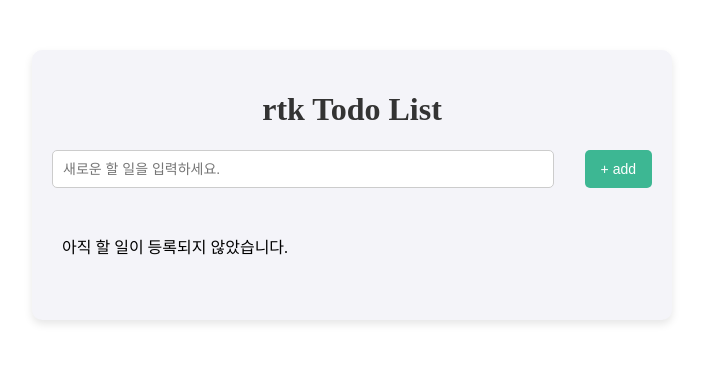
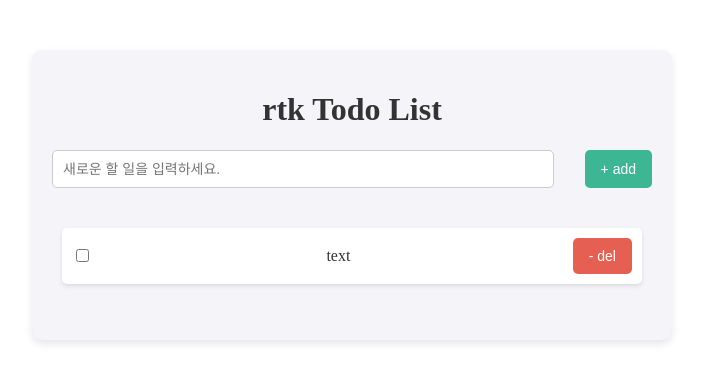
Before and after one commit to lyra-j/react-rtx-practice, a React (Vite) app in the folder rtx_todolist01/: page / in a window 1280 px wide. Shown: the top 382 px of the page, without its empty margins (288-991 px from the left). Built offline with nearby package versions, Linux system fonts and the light colour scheme.

Commit message:
refact: 리덕스 예제 실습

```diff
--- a/rtx_todolist01/package.json
+++ b/rtx_todolist01/package.json
@@ -12,6 +12,8 @@
   "dependencies": {
     "react": "^18.3.1",
     "react-dom": "^18.3.1",
+    "react-redux": "^9.2.0",
+    "redux": "^5.0.1",
     "styled-components": "^6.1.14"
   },
   "devDependencies": {
--- a/rtx_todolist01/src/App.jsx
+++ b/rtx_todolist01/src/App.jsx
@@ -1,108 +1,38 @@
 import React, { useState, useEffect, useRef } from "react";
+import { useSelector } from "react-redux";
 import styled from "styled-components";
+import TodoForm from "./components/TodoForm";
+import TodoListBoard from "./components/TodoListBoard";
 
 function App() {
-  const [todos, setTodos] = useState([]); // 전체 투두 목록 관리
-  const [inputTodo, setInputTodo] = useState(""); // 투두 작성 input
-
-  const inputRef = useRef(); //
+  const { todos } = useSelector((state) => state.todos);
+  // useEffect(() => {
+  //   JSON.parse(localStorage.getItem("todos"));
+  // }, []);
 
   // 로컬스토리지에서 할 일 목록 불러오기, 첫 렌더링시에만
-  useEffect(() => {
-    const savedTodos = localStorage.getItem("todos");
-    if (savedTodos) {
-      try {
-        setTodos(JSON.parse(savedTodos));
-      } catch (error) {
-        console.error("로컬스토리지 데이터 불러오기 오류!!", error);
-        setTodos([]); // 오류시 빈 배열
-      }
-    }
-  }, []);
+  // useEffect(() => {
+  //   const savedTodos = localStorage.getItem("todos");
+  //   if (savedTodos) {
+  //     try {
+  //       [JSON.parse(savedTodos)];
+  //     } catch (error) {
+  //       console.error("로컬스토리지 데이터 불러오기 오류!!", error);
+  //       []; // 오류시 빈 배열
+  //     }
+  //   }
+  // }, []);
 
   // 로컬스토리지에 할 일 목록 저장, todos에 변동이 생길 때 마다
   useEffect(() => {
     localStorage.setItem("todos", JSON.stringify(todos));
   }, [todos]);
 
-  //  할 일 추가 로직
-  const handleAddTodo = (e) => {
-    e.preventDefault(); // 새로고침 방지
-
-    const newTodo = {
-      id: Date.now(),
-      text: inputTodo,
-      completed: false,
-    };
-
-    // 아무값도 입력되지 않았다면 추가 x
-    if (inputTodo.trim() === "") {
-      alert(`할 일을 입력해주세요~`);
-      return;
-    }
-
-    setTodos((prevTodos) => [...prevTodos, newTodo]);
-    setInputTodo("");
-    // alert(`새로운 할 일이 추가되었습니다.`);
-    inputRef.current.focus();
-  };
-
-  // 할 일 완료 여부 토글 로직
-  const handleToggleCompleted = (id) => {
-    const toggleCompleted = todos.map((todo) => {
-      return todo.id === id ? { ...todo, completed: !todo.completed } : todo;
-    });
-
-    setTodos(toggleCompleted);
-  };
-
-  // 할 일 삭제 로직
-  const handleDeleteTodo = (id) => {
-    const deleteTodo = todos.filter((todo) => {
-      return todo.id !== id;
-    });
-
-    setTodos(deleteTodo);
-    // alert(`할 일이 삭제되었습니다.`);
-  };
-
   return (
     <MainContainer>
       <Header>rtk Todo List</Header>
-      {/* 할 일 form */}
-      <FormContainer onSubmit={handleAddTodo}>
-        <Input
-          ref={inputRef}
-          type="text"
-          value={inputTodo}
-          onChange={(e) => setInputTodo(e.target.value)}
-          placeholder="새로운 할 일을 입력하세요."
-        />
-        <Button type="submit">+ add</Button>
-      </FormContainer>
-
-      {/* 할 일 목록 , 여러줄을 return시 ()묶는것 잊지말자!!*/}
-      <TodoList>
-        {!todos.length ? (
-          <p>아직 할 일이 등록되지 않았습니다.</p>
-        ) : (
-          todos.map((todo) => {
-            return (
-              <TodoItem key={todo.id}>
-                <CheckBox
-                  type="checkbox"
-                  checked={todo.completed}
-                  onChange={() => handleToggleCompleted(todo.id)}
-                />
-                <TodoText>{todo.text}</TodoText>
-                <DeleteButton onClick={() => handleDeleteTodo(todo.id)}>
-                  - del
-                </DeleteButton>
-              </TodoItem>
-            );
-          })
-        )}
-      </TodoList>
+      <TodoForm />
+      <TodoListBoard />
     </MainContainer>
   );
 }
@@ -123,70 +53,3 @@ const Header = styled.h1`
   text-align: center;
   color: #333333;
 `;
-
-const FormContainer = styled.form`
-  display: flex;
-  justify-content: space-between;
-  margin-bottom: 20px;
-`;
-const Input = styled.input`
-  width: 80%;
-  padding: 10px;
-  font-size: 14px;
-  border: 1px solid #ccc;
-  border-radius: 5px;
-`;
-
-const Button = styled.button`
-  padding: 10px 16px;
-  font-size: 14px;
-  background-color: #3db793;
-  color: #ffffff;
-  border: none;
-  border-radius: 5px;
-  cursor: pointer;
-
-  &:hover {
-    background-color: #0c6349;
-  }
-`;
-
-const TodoList = styled.ul`
-  list-style-type: none;
-  padding: 10px;
-`;
-
-const TodoItem = styled.li`
-  background-color: ${({ completed }) => (completed ? "#dde7dd" : "white")};
-  padding: 10px;
-  margin: 10px 0;
-  border-radius: 5px;
-  box-shadow: 0 2px 4px rgba(0, 0, 0, 0.1);
-  display: flex;
-  justify-content: space-between;
-  align-items: center;
-`;
-
-const CheckBox = styled.input`
-  margin-right: 15px;
-`;
-
-const TodoText = styled.span`
-  font-size: 16px;
-  color: #333;
-  text-decoration: ${({ completed }) => (completed ? "line-through" : "none")};
-`;
-
-const DeleteButton = styled.button`
-  padding: 10px 16px;
-  font-size: 14px;
-  background-color: #e03f2dd2;
-  color: #ffffff;
-  border: none;
-  border-radius: 5px;
-  cursor: pointer;
-
-  &:hover {
-    background-color: #c0392b;
-  }
-`;
--- /dev/null
+++ b/rtx_todolist01/src/components/TodoForm.jsx
@@ -0,0 +1,74 @@
+import React, { useState, useRef } from "react";
+import { useDispatch } from "react-redux";
+import styled from "styled-components";
+import { addTodo } from "../redux/modules/todos";
+
+const TodoForm = () => {
+  const [inputTodo, setInputTodo] = useState(""); // 투두 작성 input
+  const dispatch = useDispatch();
+  const inputRef = useRef(); //
+
+  //*  할 일 추가 로직
+  const handleAddTodo = (e) => {
+    e.preventDefault(); // 새로고침 방지
+
+    // 아무값도 입력되지 않았다면 추가 x
+    if (inputTodo.trim() === "") {
+      alert(`할 일을 입력해주세요~`);
+      return;
+    }
+    dispatch(
+      addTodo({
+        id: Date.now(),
+        text: inputTodo,
+        completed: false,
+      })
+    );
+
+    setInputTodo("");
+    // alert(`새로운 할 일이 추가되었습니다.`);
+    inputRef.current.focus();
+  };
+
+  return (
+    <FormContainer onSubmit={handleAddTodo}>
+      <Input
+        ref={inputRef}
+        type="text"
+        value={inputTodo}
+        onChange={(e) => setInputTodo(e.target.value)}
+        placeholder="새로운 할 일을 입력하세요."
+      />
+      <Button type="submit">+ add</Button>
+    </FormContainer>
+  );
+};
+
+export default TodoForm;
+
+const FormContainer = styled.form`
+  display: flex;
+  justify-content: space-between;
+  margin-bottom: 20px;
+`;
+const Input = styled.input`
+  width: 80%;
+  padding: 10px;
+  font-size: 14px;
+  border: 1px solid #ccc;
+  border-radius: 5px;
+`;
+
+const Button = styled.button`
+  padding: 10px 16px;
+  font-size: 14px;
+  background-color: #3db793;
+  color: #ffffff;
+  border: none;
+  border-radius: 5px;
+  cursor: pointer;
+
+  &:hover {
+    background-color: #0c6349;
+  }
+`;
--- /dev/null
+++ b/rtx_todolist01/src/components/TodoListBoard.jsx
@@ -0,0 +1,85 @@
+import React from "react";
+import { useDispatch, useSelector } from "react-redux";
+import styled from "styled-components";
+import { removeTodo, toggleTodo } from "../redux/modules/todos";
+
+const TodoListBoard = () => {
+  const { todos } = useSelector((state) => state.todos);
+  const dispatch = useDispatch();
+
+  const handleToggleCompleted = (id) => {
+    dispatch(toggleTodo({ id }));
+  };
+
+  // 할 일 삭제 로직
+  const handleDeleteTodo = (id) => {
+    dispatch(removeTodo({ id }));
+  };
+
+  /* 여러줄을 return시 ()묶는것 잊지말자!!*/
+  return (
+    <TodoList>
+      {!todos.length ? (
+        <p>아직 할 일이 등록되지 않았습니다.</p>
+      ) : (
+        todos.map((todo) => {
+          return (
+            <TodoItem key={todo.id}>
+              <CheckBox
+                type="checkbox"
+                checked={todo.completed}
+                onChange={() => handleToggleCompleted(todo.id)}
+              />
+              <TodoText>{todo.text}</TodoText>
+              <DeleteButton onClick={() => handleDeleteTodo(todo.id)}>
+                - del
+              </DeleteButton>
+            </TodoItem>
+          );
+        })
+      )}
+    </TodoList>
+  );
+};
+
+export default TodoListBoard;
+
+const TodoList = styled.ul`
+  list-style-type: none;
+  padding: 10px;
+`;
+
+const TodoItem = styled.li`
+  background-color: ${({ completed }) => (completed ? "#dde7dd" : "white")};
+  padding: 10px;
+  margin: 10px 0;
+  border-radius: 5px;
+  box-shadow: 0 2px 4px rgba(0, 0, 0, 0.1);
+  display: flex;
+  justify-content: space-between;
+  align-items: center;
+`;
+
+const CheckBox = styled.input`
+  margin-right: 15px;
+`;
+
+const TodoText = styled.span`
+  font-size: 16px;
+  color: #333;
+  text-decoration: ${({ completed }) => (completed ? "line-through" : "none")};
+`;
+
+const DeleteButton = styled.button`
+  padding: 10px 16px;
+  font-size: 14px;
+  background-color: #e03f2dd2;
+  color: #ffffff;
+  border: none;
+  border-radius: 5px;
+  cursor: pointer;
+
+  &:hover {
+    background-color: #c0392b;
+  }
+`;
--- /dev/null
+++ b/rtx_todolist01/src/redux/config/configStore.js
@@ -0,0 +1,10 @@
+import { createStore, combineReducers } from "redux";
+import todos from "../modules/todos";
+
+const rootReducer = combineReducers({
+  todos,
+});
+
+const store = createStore(rootReducer);
+
+export default store;
--- /dev/null
+++ b/rtx_todolist01/src/redux/modules/todos.js
@@ -0,0 +1,69 @@
+// Action value
+const ADD_TODO = "ADD_TODO";
+const REMOVE_TODO = "REMOVE_TODO";
+const TOGGLE_TODO = "TOGGLE_TODO";
+
+// Action Creator
+export const addTodo = (payload) => {
+  return {
+    type: ADD_TODO,
+    payload,
+  };
+};
+
+export const removeTodo = (payload) => {
+  return {
+    type: REMOVE_TODO,
+    payload,
+  };
+};
+
+export const toggleTodo = (payload) => {
+  return {
+    type: TOGGLE_TODO,
+    payload,
+  };
+};
+
+// initial State
+const initialState = {
+  todos: [
+    {
+      id: Date.now(),
+      text: "text",
+      completed: false,
+    },
+  ],
+};
+
+// Reducer
+const todos = (state = initialState, action) => {
+  switch (action.type) {
+    case ADD_TODO:
+      return {
+        ...state,
+        todos: [...state.todos, action.payload],
+      };
+
+    case REMOVE_TODO:
+      return {
+        ...state,
+        todos: state.todos.filter((todo) => todo.id !== action.payload.id),
+      };
+
+    case TOGGLE_TODO:
+      return {
+        ...state,
+        todos: state.todos.map((todo) => {
+          todo.id === action.payload.id
+            ? { ...todo, completed: !todo.completed }
+            : todo;
+        }),
+      };
+
+    default:
+      return state;
+  }
+};
+
+export default todos;
```
Also changed, not shown: rtx_todolist01/src/main.jsx (+10 -8 lines), 2 other files (tests, documents, lock files or other folders).
